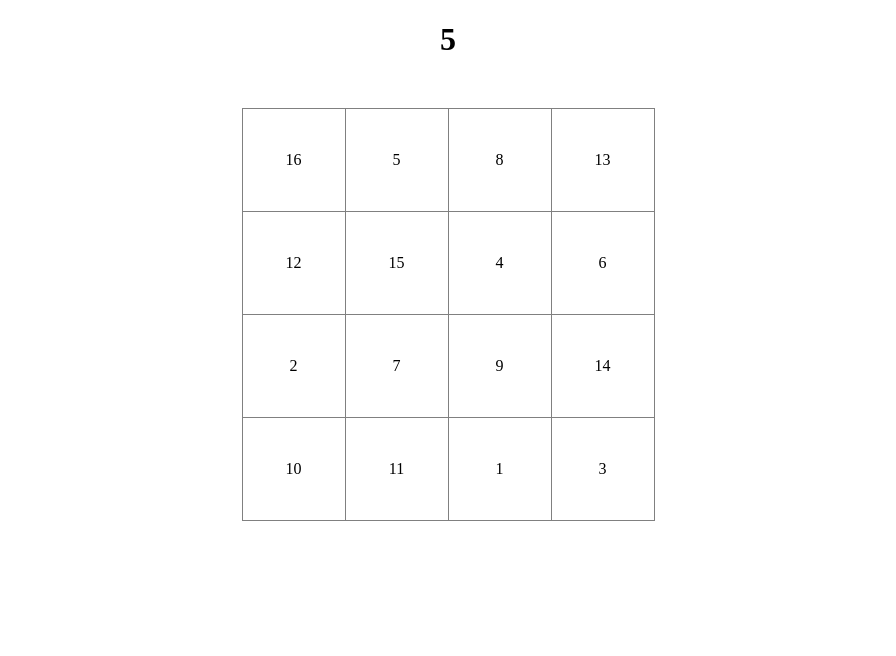
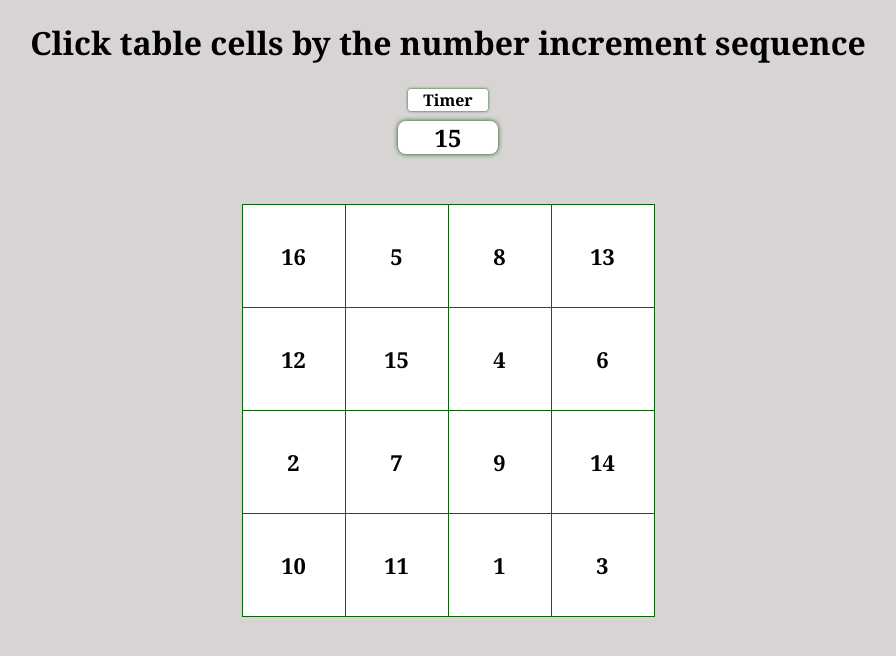
Before and after one commit to NazimS/Table-Game, a plain HTML site: page index.html in a window 1280 px wide. Shown: the whole page, without its empty margins (192-1088 px from the left). Drawn offline with Linux system fonts and the light colour scheme.

Commit message:
fully finished

```diff
--- a/index.html
+++ b/index.html
@@ -9,8 +9,10 @@
 </head>
 <body>
 
-    <h1 id="counter"></h1>
-    <span id="result"></span>
+    <h1>Click table cells by the number increment sequence</h1>
+    <p id="result"></p>
+    <h4>Timer</h4>
+    <h2 id="counter"></h2>
     <table id="cedvel"></table>
 
     <script src="script.js"></script>
--- a/script.js
+++ b/script.js
@@ -2,7 +2,7 @@
     const cedvel = document.getElementById("cedvel");
     const counter = document.getElementById("counter");
     const result = document.getElementById("result");
-let count = 10;
+    let count = 20;
     let kod = '';
     let arr = [];
     let n = 1;
@@ -12,32 +12,45 @@ for (let i = 1; i <= 16; i++) {
     }
     counter.innerHTML = count;
 
-setInterval(() => {
-    if (count > 0) {
-        count-- ;
-    counter.innerHTML = count;
-    } else {result.innerHTML = "vaxt bitdi"}
-}, 1000);
+    let timer = setInterval(saat, 1000) ;
 
-
+   // design table with random units
     for (let i = 1; i <= 4; i++) {
         kod += "<tr>"
             for (let k = 1; k <= 4; k++) {
                 let x = rand(0, arr.length - 1);
-            kod += `<td onclick = "vur(this)">${arr[x]}</td>`;
+                kod += `<td onclick = "press(this)">${arr[x]}</td>`;
                 arr.splice(x, 1);
             }
         kod += "</tr>"
     }
     cedvel.innerHTML = kod;
 
-function vur(elm) {
-    // alert("salam");
-    // console.log(elm);
+    // timer activities
+    function saat() {
+        if (count > 0) {
+            count-- ;
+            counter.innerHTML = count;
+        } else stop("Game Over !! Your time is up !!");
+    }
+
+    // stop timer and show relevant message
+    function stop(msg) {
+        clearInterval(timer);
+        result.innerHTML = msg;
+        n = 18; // stop clicking function after last number
+    }
+
+    // press table cells, change bg color and increase array numbers
+    function press(elm) {
+
         if (elm.innerHTML == n) {
-        elm.style.background = "skyblue"
-        n++
+            elm.style.background = "#83D475" ;
+            n++ ;
         }
+
+        // finish pressing all table cells
+        if (n == 17) stop("Congratulations !! You've succesfully finished");
     }
 
     function rand(min, max) {
--- a/style.css
+++ b/style.css
@@ -1,4 +1,8 @@
-#cedvel {border-collapse: collapse; margin: 50px auto;}
-td {border: 1px solid grey; width: 100px; height: 100px; text-align: center; cursor: pointer;}
-h1 {text-align: center;}
-#result {text-align: center;}
+* {font-family:Cambria, Cochin, Georgia, Times, 'Times New Roman', serif;}
+body {background: rgb(216, 212, 212);}
+#cedvel {border-collapse: collapse; margin: 50px auto; background: white;}
+td {border: 1px solid rgb(9, 100, 9); width: 100px; height: 100px; text-align: center; cursor: pointer; font-weight: bold; font-size: 22px;}
+h1{text-align: center;}
+h2 { width: 100px; text-align: center; margin: 10px auto; border-radius: 8px; background-color: white; box-shadow: 0 0 5px rgb(10, 86, 10);}
+h4 {width: 80px; text-align: center; margin: auto; background-color: white;  border-radius: 3px; box-shadow: 0 0 3px rgb(10, 86, 10);}
+#result {text-align: center; color: rgb(9, 100, 9); font-size: 25px; font-style: italic;}
```
Lines whose indentation alone changed are shown as unchanged.
